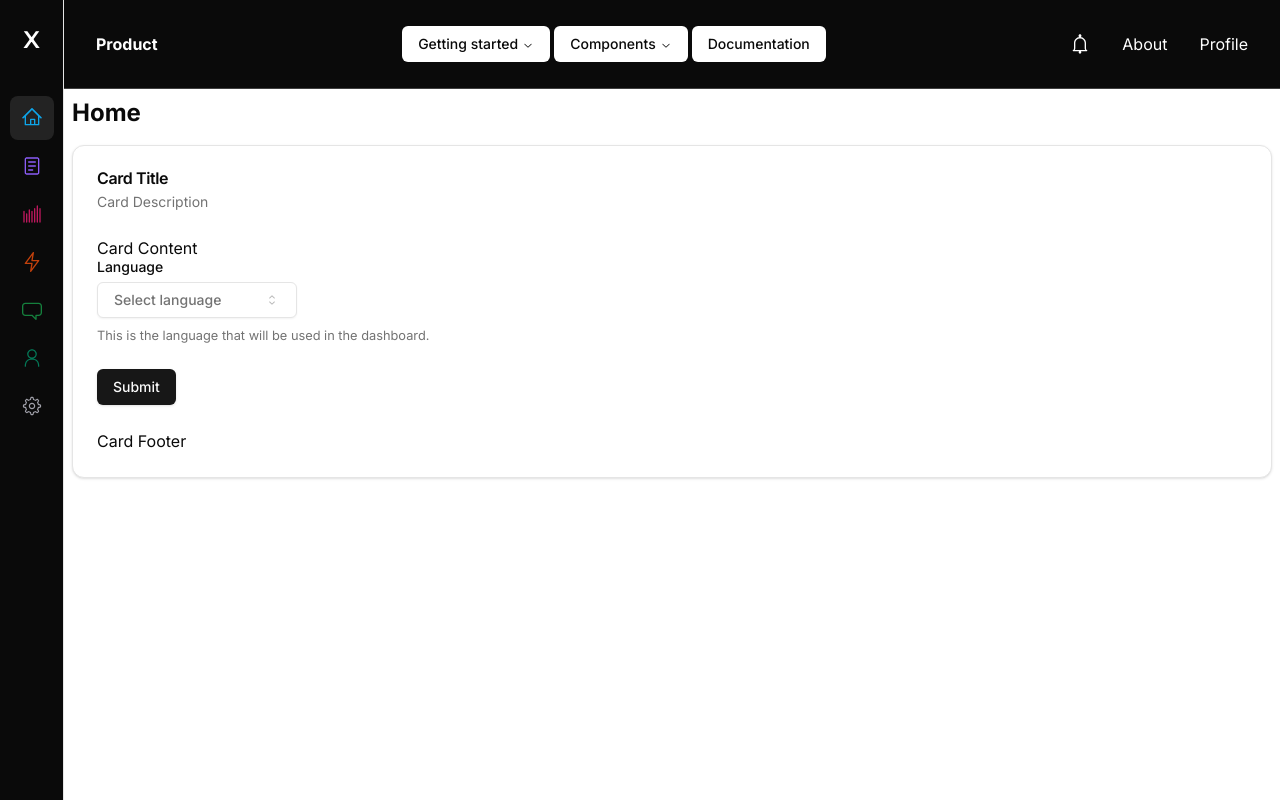
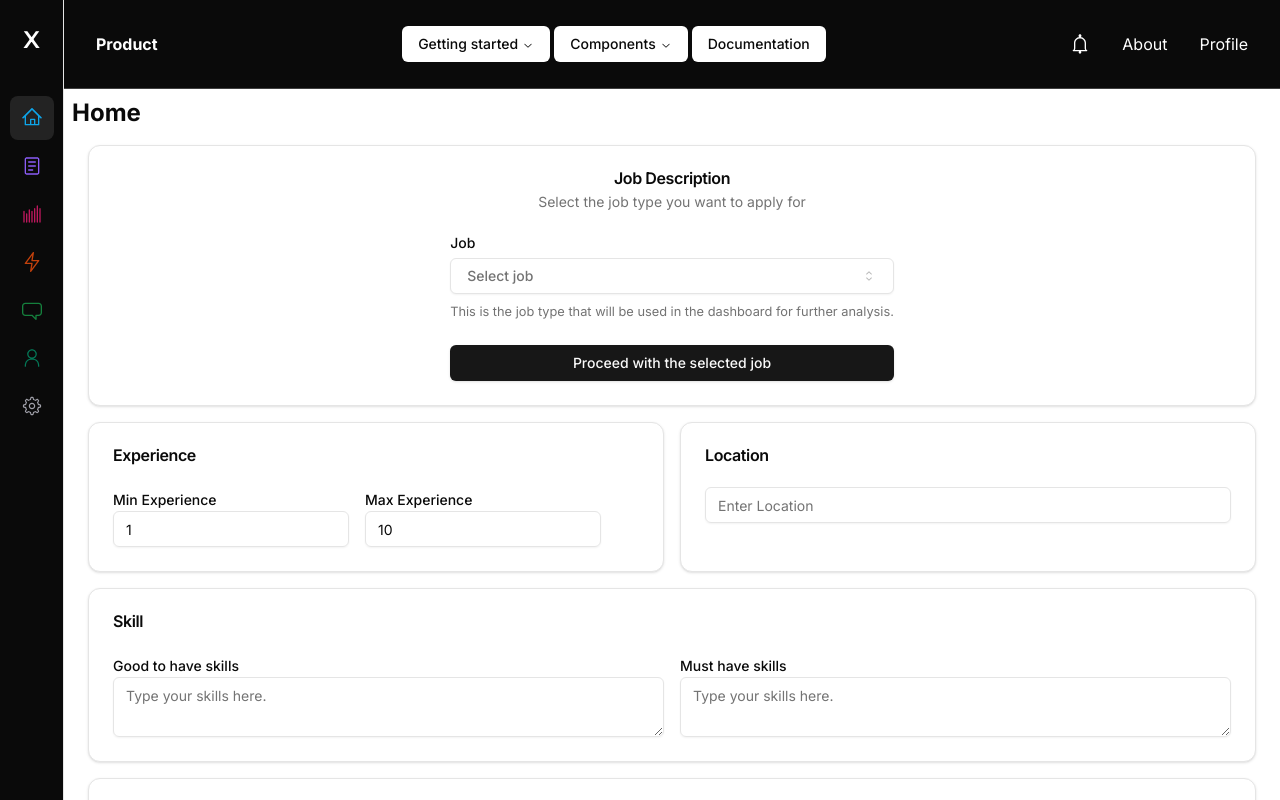
Before and after one commit to harshKapil1999/project-x, a Next.js app: page /dashboard/home in a window 1280 px wide. Shown: the top 800 px of the page. Built offline with nearby package versions, Linux system fonts and the light colour scheme.

Commit message:
Job Description Section

```diff
--- a/src/app/(dashboard)/dashboard/(routes)/home/page.tsx
+++ b/src/app/(dashboard)/dashboard/(routes)/home/page.tsx
@@ -14,6 +14,9 @@ import {
   CardTitle,
 } from "@/components/ui/card"
 import { ComboboxForm } from '@/components/combobox'
+import { Input } from '@/components/ui/input'
+import { Label } from '@/components/ui/label'
+import { Textarea } from '@/components/ui/textarea'
 
 const Home = () => {
   const router = useRouter();
@@ -45,21 +48,81 @@ const Home = () => {
           ))}
         </ul> */}
       </nav>
-      <div className='w-full h-full py-4'>
-      <Card>
-        <CardHeader>
-          <CardTitle>Card Title</CardTitle>
-          <CardDescription>Card Description</CardDescription>
-        </CardHeader>
-        <CardContent>
-          <p>Card Content</p>
-          <ComboboxForm />
-        </CardContent>
-        <CardFooter>
-          <p>Card Footer</p>
-        </CardFooter>
-      </Card>
+      <div className='w-full h-full p-4 flex flex-col gap-4'>
+        {/* Job selection */}
+        <Card className='flex flex-col items-center justify-center'>
+          <CardHeader className='flex flex-col items-center justify-center'>
+            <CardTitle>Job Description</CardTitle>
+            <CardDescription>Select the job type you want to apply for</CardDescription>
+          </CardHeader>
+          <CardContent>
+            <ComboboxForm />
+          </CardContent>
+          {/* <CardFooter>
+            <Button>Confirm</Button>
+          </CardFooter> */}
+        </Card>
 
+        {/* Job Details */}
+          <div className='flex w-full gap-4'>
+            {/* Experience */}
+            <Card className='w-full'>
+              <CardHeader>
+                <CardTitle>Experience</CardTitle>
+              </CardHeader>
+              <CardContent>
+                <div className='flex gap-4'>
+                  <div>
+                    <Label>Min Experience</Label>
+                    <Input type='number' defaultValue={1} min={1} />
+                  </div>
+                  <div>
+                    <Label>Max Experience</Label>
+                    <Input type='number' defaultValue={10} min={10} />
+                  </div>
+                </div>
+              </CardContent>
+            </Card>
+            {/* Location */}
+            <Card className='w-full'>
+              <CardHeader>
+                <CardTitle>Location</CardTitle>
+              </CardHeader>
+              <CardContent>
+                <Input type='text' placeholder='Enter Location' />
+              </CardContent>
+            </Card>
+          </div>
+
+          {/* Skills */}
+          <Card className='w-full'>
+              <CardHeader>
+                <CardTitle>Skill</CardTitle>
+              </CardHeader>
+              <CardContent>
+                <div className='w-full flex gap-4'>
+                  <div className='w-full'>
+                    <Label>Good to have skills</Label>
+                    <Textarea placeholder="Type your skills here."/>
+                  </div>
+                  <div className='w-full'>
+                    <Label>Must have skills</Label>
+                    <Textarea placeholder="Type your skills here."/>
+                  </div>
+                </div>
+
+              </CardContent>
+            </Card>
+
+            {/* Summary */}
+            <Card className='w-full'>
+              <CardHeader>
+                <CardTitle>Quick Summary</CardTitle>
+              </CardHeader>
+              <CardContent>
+                <Textarea placeholder="Type your summary here."/>
+              </CardContent>
+            </Card>
       </div>
 
     </div>
--- a/src/app/(dashboard)/layout.tsx
+++ b/src/app/(dashboard)/layout.tsx
@@ -1,5 +1,6 @@
 import Header from "@/components/header"
 import Sidebar from "@/components/sidebar"
+import { Toaster } from "@/components/ui/toaster"
 
 const DashboardLayout = ({ children }: { children: React.ReactNode }) => {
     return (
@@ -11,7 +12,7 @@ const DashboardLayout = ({ children }: { children: React.ReactNode }) => {
                 <Header />
                  {children}
             </main>
-
+           <Toaster />
         </div>
     )
 }
--- a/src/components/combobox.tsx
+++ b/src/components/combobox.tsx
@@ -31,21 +31,22 @@ import {
 } from "@/components/ui/popover"
 import { toast } from "@/components/ui/use-toast"
 
-const languages = [
-  { label: "English", value: "en" },
-  { label: "French", value: "fr" },
-  { label: "German", value: "de" },
-  { label: "Spanish", value: "es" },
-  { label: "Portuguese", value: "pt" },
-  { label: "Russian", value: "ru" },
-  { label: "Japanese", value: "ja" },
-  { label: "Korean", value: "ko" },
-  { label: "Chinese", value: "zh" },
+const jobs = [
+  { label: "Full Stack Developer", value: "Full Stack Developer" },
+  { label: "Specialist Infrastructure", value: "Specialist Infrastructure" },
+  { label: "Javascript Developer", value: "Javascript Developer" },
+  { label: "Ruby on Rails Engineer", value: "Ruby on Rails Engineer" },
+  { label: "Manager Technology Java", value: "Manager Technology Java" },
+  { label: "Senior/Java Developer", value: "Senior/Java Developer" },
+  { label: "Senior Product Manager", value: "Senior Product Manager" },
+  { label: "Tech lead / Senior Software Engineer", value: "Tech lead / Senior Software Engineer" },
+  { label: "Cloud Platform System Engineer", value: "Cloud Platform System Engineer" },
+  { label: "Database engineer, Hadoop", value: "Database engineer, Hadoop" },
 ] as const
 
 const FormSchema = z.object({
-  language: z.string({
-    required_error: "Please select a language.",
+  job: z.string({
+    required_error: "Please select a job.",
   }),
 })
 
@@ -67,13 +68,13 @@ export function ComboboxForm() {
 
   return (
     <Form {...form}>
-      <form onSubmit={form.handleSubmit(onSubmit)} className="space-y-6">
+      <form onSubmit={form.handleSubmit(onSubmit)} className="space-y-6 w-full">
         <FormField
           control={form.control}
-          name="language"
+          name="job"
           render={({ field }) => (
             <FormItem className="flex flex-col">
-              <FormLabel>Language</FormLabel>
+              <FormLabel>Job</FormLabel>
               <Popover>
                 <PopoverTrigger asChild>
                   <FormControl>
@@ -81,42 +82,42 @@ export function ComboboxForm() {
                       variant="outline"
                       role="combobox"
                       className={cn(
-                        "w-[200px] justify-between",
+                        " justify-between w-full",
                         !field.value && "text-muted-foreground"
                       )}
                     >
                       {field.value
-                        ? languages.find(
-                            (language) => language.value === field.value
+                        ? jobs.find(
+                            (job) => job.value === field.value
                           )?.label
-                        : "Select language"}
+                        : "Select job"}
                       <CaretSortIcon className="ml-2 h-4 w-4 shrink-0 opacity-50" />
                     </Button>
                   </FormControl>
                 </PopoverTrigger>
-                <PopoverContent className="w-[200px] p-0">
-                  <Command>
+                <PopoverContent className="w-full p-0">
+                  <Command className="w-full">
                     <CommandInput
-                      placeholder="Search framework..."
+                      placeholder="Search Job..."
                       className="h-9"
                     />
-                    <CommandEmpty>No framework found.</CommandEmpty>
+                    <CommandEmpty>No jobs found.</CommandEmpty>
                     <CommandList>
                     <CommandGroup>
 
-                      {languages.map((language) => (
+                      {jobs.map((job) => (
                         <CommandItem
-                          value={language.label}
-                          key={language.value}
+                          value={job.label}
+                          key={job.value}
                           onSelect={() => {
-                            form.setValue("language", language.value)
+                            form.setValue("job", job.value)
                           }}
                         >
-                          {language.label}
+                          {job.label}
                           <CheckIcon
                             className={cn(
                               "ml-auto h-4 w-4",
-                              language.value === field.value
+                              job.value === field.value
                                 ? "opacity-100"
                                 : "opacity-0"
                             )}
@@ -130,13 +131,13 @@ export function ComboboxForm() {
                 </PopoverContent>
               </Popover>
               <FormDescription>
-                This is the language that will be used in the dashboard.
+                This is the job type that will be used in the dashboard for further analysis.
               </FormDescription>
               <FormMessage />
             </FormItem>
           )}
         />
-        <Button type="submit">Submit</Button>
+        <Button className=" w-full" type="submit">Proceed with the selected job</Button>
       </form>
     </Form>
   )
--- a/src/components/ui/command.tsx
+++ b/src/components/ui/command.tsx
@@ -117,7 +117,7 @@ const CommandItem = React.forwardRef<
   <CommandPrimitive.Item
     ref={ref}
     className={cn(
-      "relative flex cursor-default select-none items-center rounded-sm px-2 py-1.5 text-sm outline-none aria-selected:bg-accent aria-selected:text-accent-foreground data-[disabled]:pointer-events-none data-[disabled]:opacity-50",
+      "relative flex cursor-default select-none items-center rounded-sm px-2 py-1.5 text-sm outline-none aria-selected:bg-accent aria-selected:text-accent-foreground data-[disabled='true']:pointer-events-none data-[disabled='true']:opacity-50",
       className
     )}
     {...props}
--- /dev/null
+++ b/src/components/ui/textarea.tsx
@@ -0,0 +1,24 @@
+import * as React from "react"
+
+import { cn } from "@/lib/utils"
+
+export interface TextareaProps
+  extends React.TextareaHTMLAttributes<HTMLTextAreaElement> {}
+
+const Textarea = React.forwardRef<HTMLTextAreaElement, TextareaProps>(
+  ({ className, ...props }, ref) => {
+    return (
+      <textarea
+        className={cn(
+          "flex min-h-[60px] w-full rounded-md border border-input bg-transparent px-3 py-2 text-sm shadow-sm placeholder:text-muted-foreground focus-visible:outline-none focus-visible:ring-1 focus-visible:ring-ring disabled:cursor-not-allowed disabled:opacity-50",
+          className
+        )}
+        ref={ref}
+        {...props}
+      />
+    )
+  }
+)
+Textarea.displayName = "Textarea"
+
+export { Textarea }
```
